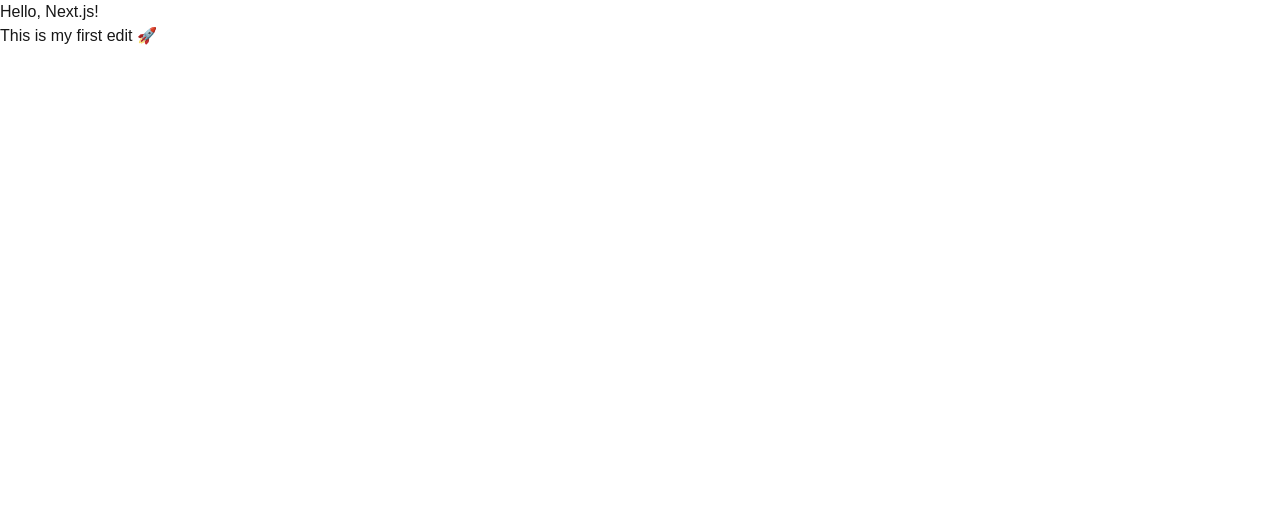
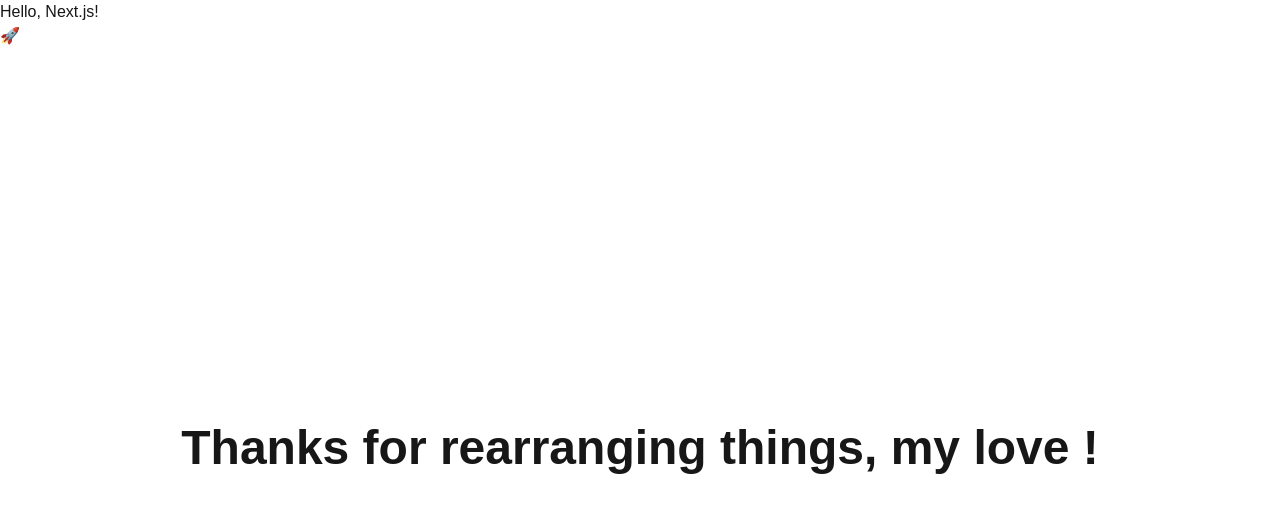
Before and after one commit to pushpullleg/my_projects, a Next.js app in the folder my-sso-app/: page / in a window 1280 px wide. Shown: the top 512 px of the page. Built offline with nearby package versions, Linux system fonts and the light colour scheme.

Commit message:
update on the main page, thanking tejaswini

```diff
--- a/my-sso-app/app/page.tsx
+++ b/my-sso-app/app/page.tsx
@@ -4,7 +4,10 @@
   return (
     <main>
       <h1>Hello, Next.js!</h1>
-      <p>This is my first edit 🚀</p>
+      <p> 🚀</p>
+      <div style={{ display: "flex", justifyContent: "center", alignItems: "center", height: "100vh" }}>
+        <h1 style={{ fontSize: "3rem", fontWeight: "bold" }}>Thanks for rearranging things, my love !</h1>
+      </div>
     </main>
   )
 }
```
